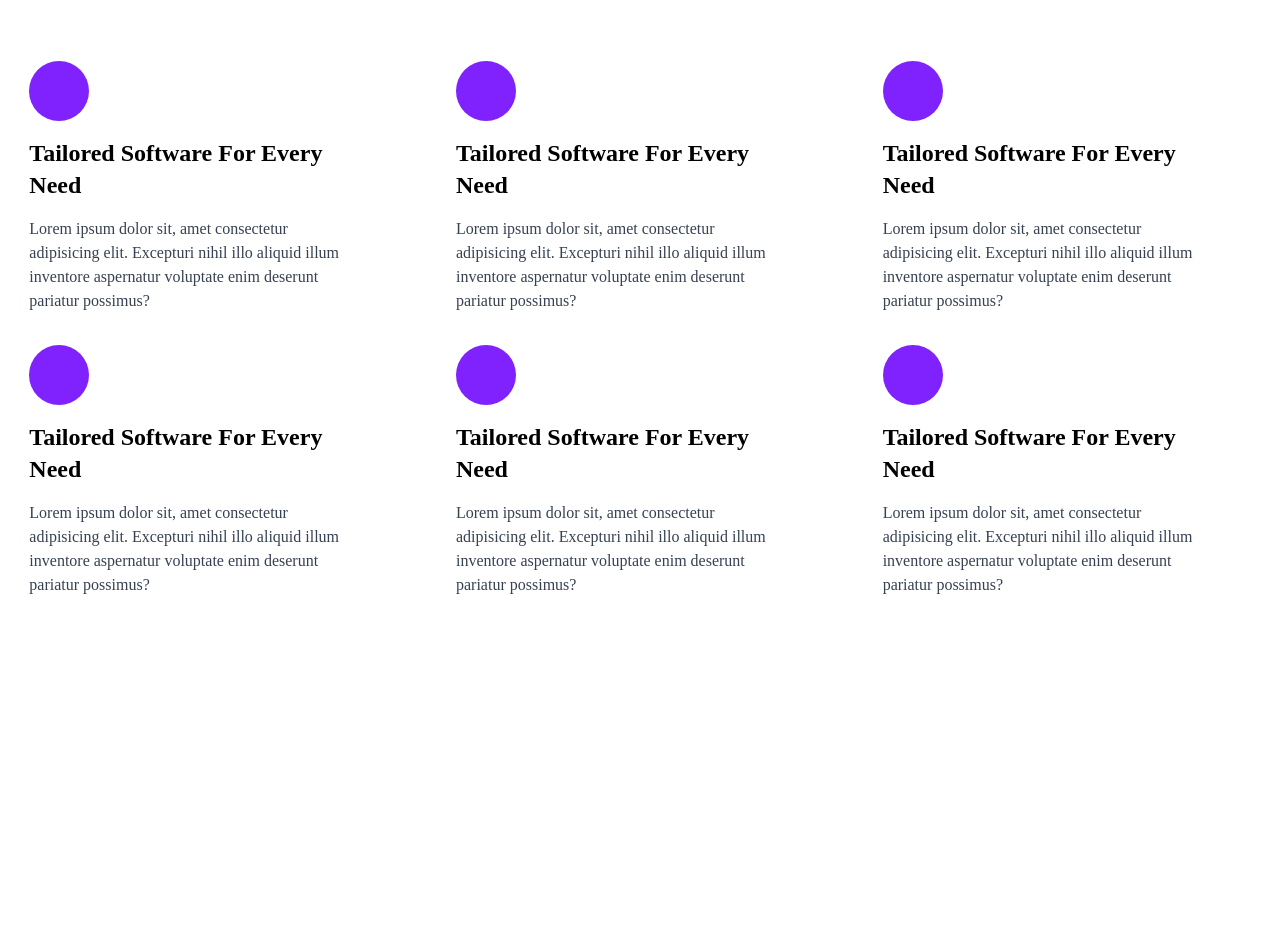
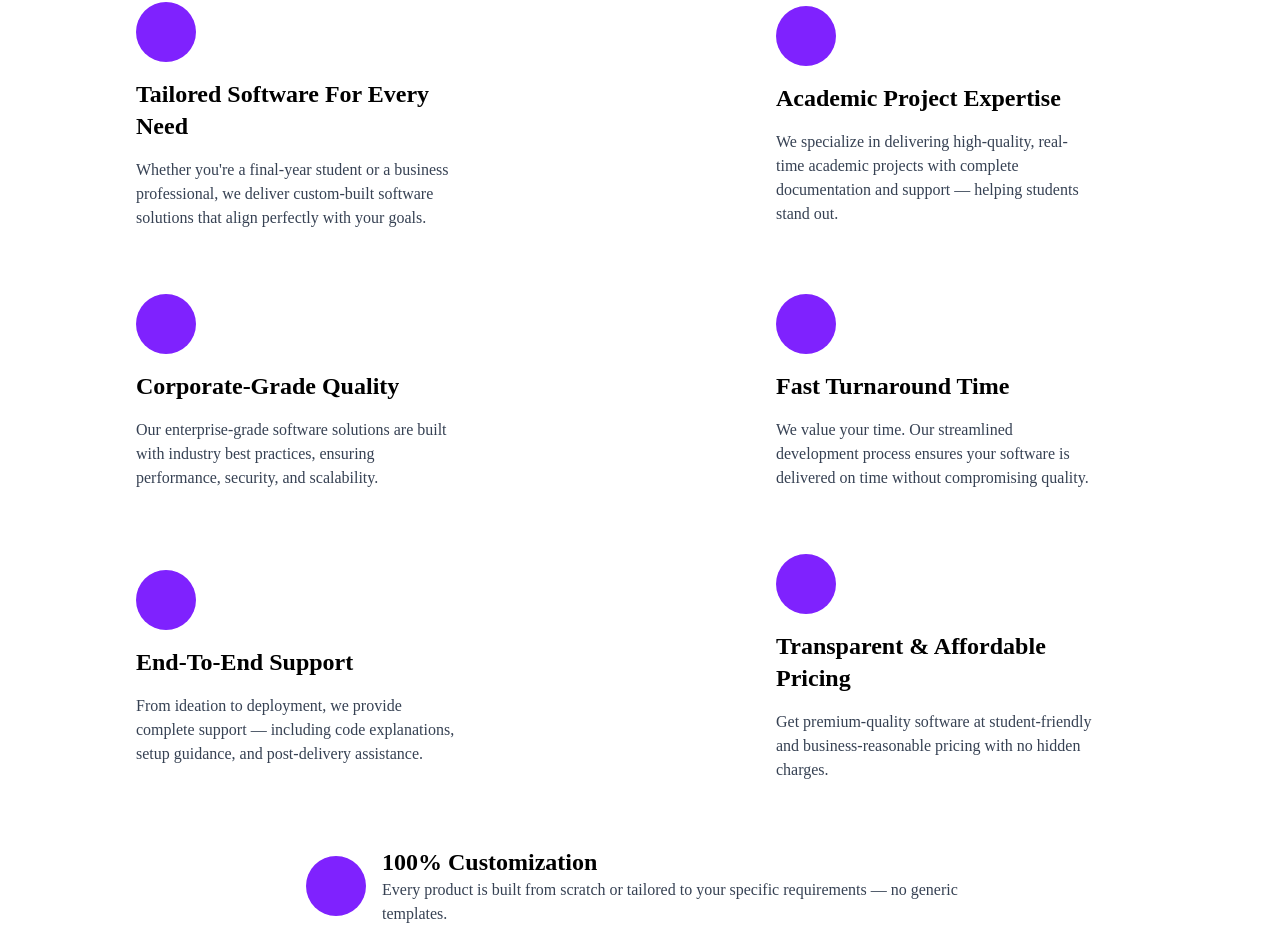
Before and after one commit to themaive/maive, a React (Vite) app: page / in a window 1280 px wide. Shown: the part 1014-1966 px from the top of the page. Before the commit the page ends 1692 px from the top, so only its background shows below. Built offline with nearby package versions, Linux system fonts and the light colour scheme.

Commit message:
Added dynamic through data in Why Choose Us section and fixed bug

```diff
--- a/src/components/WhyCard.jsx
+++ b/src/components/WhyCard.jsx
@@ -1,13 +1,20 @@
 import React from 'react'
 
-function WhyCard() {
-  return (
-    <div className='w-2/4 max-w-100 bg-white flex justify-center items-start flex-col p-4'>
-        <div className='w-15 h-15 bg-violet-600 rounded-full'></div>
-        <h2 className='w-80 text-2xl text-black font-semibold capitalize my-4'>Tailored software for every need</h2>
-        <p className="w-80 text-m font-medium text-gray-700">Lorem ipsum dolor sit, amet consectetur adipisicing elit. Excepturi nihil illo aliquid illum inventore aspernatur voluptate enim deserunt pariatur possimus?</p>
-    </div>
-  )
+function WhyCard({ item, isLast }) {
+
+    const style = isLast ? 'w-full bg-white flex justify-center items-center p-4' : 'w-2/4 max-w-100 bg-white flex justify-center items-start flex-col p-4';
+
+    return (
+        <div className={`${style} m-4`}>
+            <div className='w-15 h-15 bg-violet-600 rounded-full'></div>
+
+            <div className={`${isLast ? 'w-2/4' : ''}`}>
+                    <h2 className={`${isLast ? 'ms-4 w-fit' : 'w-80  my-4'} text-2xl text-black font-bold capitalize`}>{item.title}</h2>
+                <p className={`
+                    ${isLast ? 'ms-4' : 'w-80'} text-m font-medium text-gray-700`}>{item.description}</p>
+            </div>
+        </div>
+    )
 }
 
 export default WhyCard
--- a/src/pages/HomePage.jsx
+++ b/src/pages/HomePage.jsx
@@ -5,6 +5,7 @@ import ButtonWithText from '../components/ButtonWithText'
 import HeadingWithBottomBorder from '../components/HeadingWithBottomBorder'
 import WhyCard from '../components/WhyCard'
 
+import data from '../services/why_choose_us.json';
 
 function HomePage() {
   return (
@@ -51,12 +52,11 @@ function WhyChooseUs () {
     <HeadingWithBottomBorder heading={'why choose us?'}></HeadingWithBottomBorder>
 
     <section className="container mx-auto flex justify-around items-center flex-wrap">
-      <WhyCard></WhyCard>
-      <WhyCard></WhyCard>
-      <WhyCard></WhyCard>
-      <WhyCard></WhyCard>
-      <WhyCard></WhyCard>
-      <WhyCard></WhyCard>
+      {
+        data.map((item)=> (
+          <WhyCard key={item.id} item={item} isLast={item.id == data.length - 1}/>
+        ))
+      }
     </section>
 
   </section>
--- /dev/null
+++ b/src/services/why_choose_us.json
@@ -0,0 +1,44 @@
+[
+    {
+        "id":0,
+        "title":"Tailored Software for Every Need",
+        "description":"Whether you're a final-year student or a business professional, we deliver custom-built software solutions that align perfectly with your goals. ",
+        "icon":""
+    },
+        {
+        "id":1,
+        "title":"Academic Project Expertise",
+        "description":"We specialize in delivering high-quality, real-time academic projects with complete documentation and support — helping students stand out.",
+        "icon":""
+    },
+        {
+        "id":2,
+        "title":"Corporate-Grade Quality",
+        "description":"Our enterprise-grade software solutions are built with industry best practices, ensuring performance, security, and scalability.",
+        "icon":""
+    },
+        {
+        "id":3,
+        "title":"Fast Turnaround Time",
+        "description":"We value your time. Our streamlined development process ensures your software is delivered on time without compromising quality.",
+        "icon":""
+    },
+        {
+        "id":4,
+        "title":"End-to-End Support",
+        "description":"From ideation to deployment, we provide complete support — including code explanations, setup guidance, and post-delivery assistance.",
+        "icon":""
+    },
+        {
+        "id":5,
+        "title":"Transparent & Affordable Pricing",
+        "description":"Get premium-quality software at student-friendly and business-reasonable pricing with no hidden charges.",
+        "icon":""
+    },
+        {
+        "id":6,
+        "title":"100% Customization",
+        "description":"Every product is built from scratch or tailored to your specific requirements — no generic templates.",
+        "icon":""
+    }
+]
```
